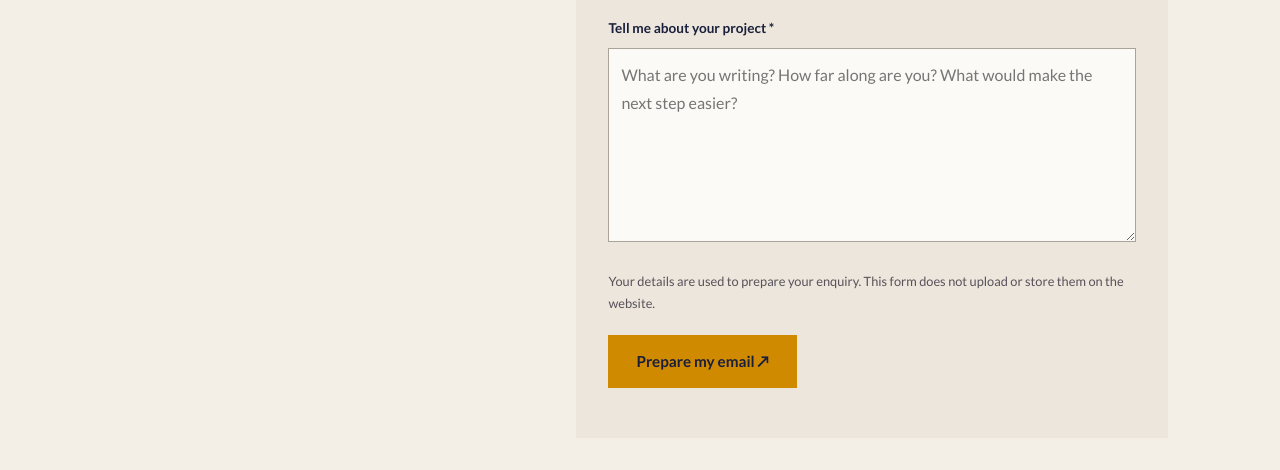
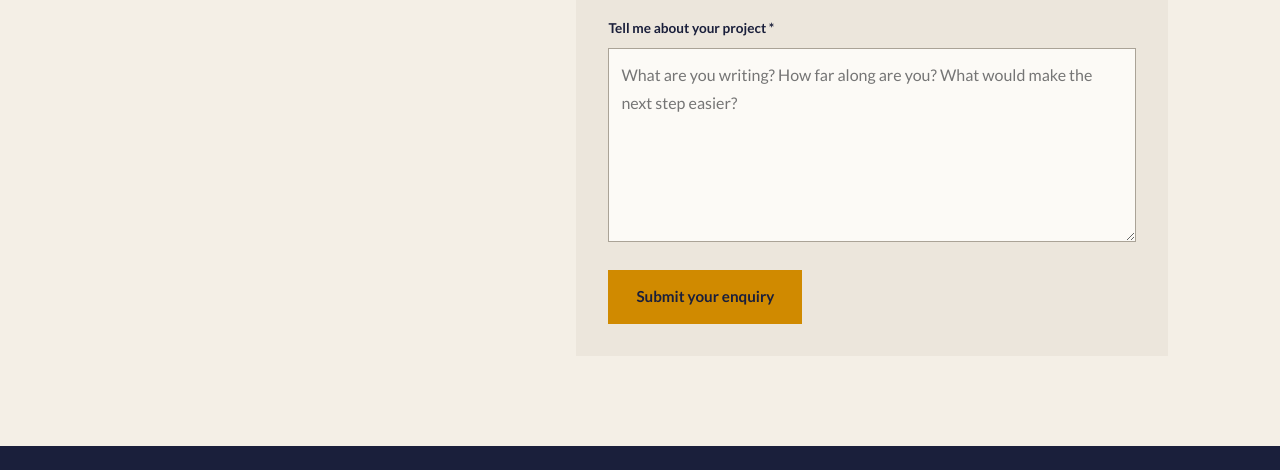
Before and after one commit to joroho73/saffron-author-services-website, a plain HTML site: page contact.html in a window 1280 px wide. Shown: the part 938-1408 px from the top of the page. Drawn offline with nearby package versions, Linux system fonts and the light colour scheme.

Commit message:
updated contatc form to display sent message

```diff
--- a/contact.html
+++ b/contact.html
@@ -116,15 +116,12 @@
             maxlength="5000"
             placeholder="What are you writing? How far along are you? What would make the next step easier?"
           ></textarea>
-          <p class="form-note">
-            Your details are used to prepare your enquiry. This form does not
-            upload or store them on the website.
-          </p>
-          <button class="button" type="submit">
-            Prepare my email
-            <span aria-hidden="true">↗</span>
+
+          <div id="formStatus" class="form-status"></div>
+
+          <button id="formButton" class="button" type="submit">
+            Submit your enquiry
           </button>
-          <p id="form-status" role="status"></p>
 
           <div id="email-fallback" hidden>
             <label for="email-draft">
```
